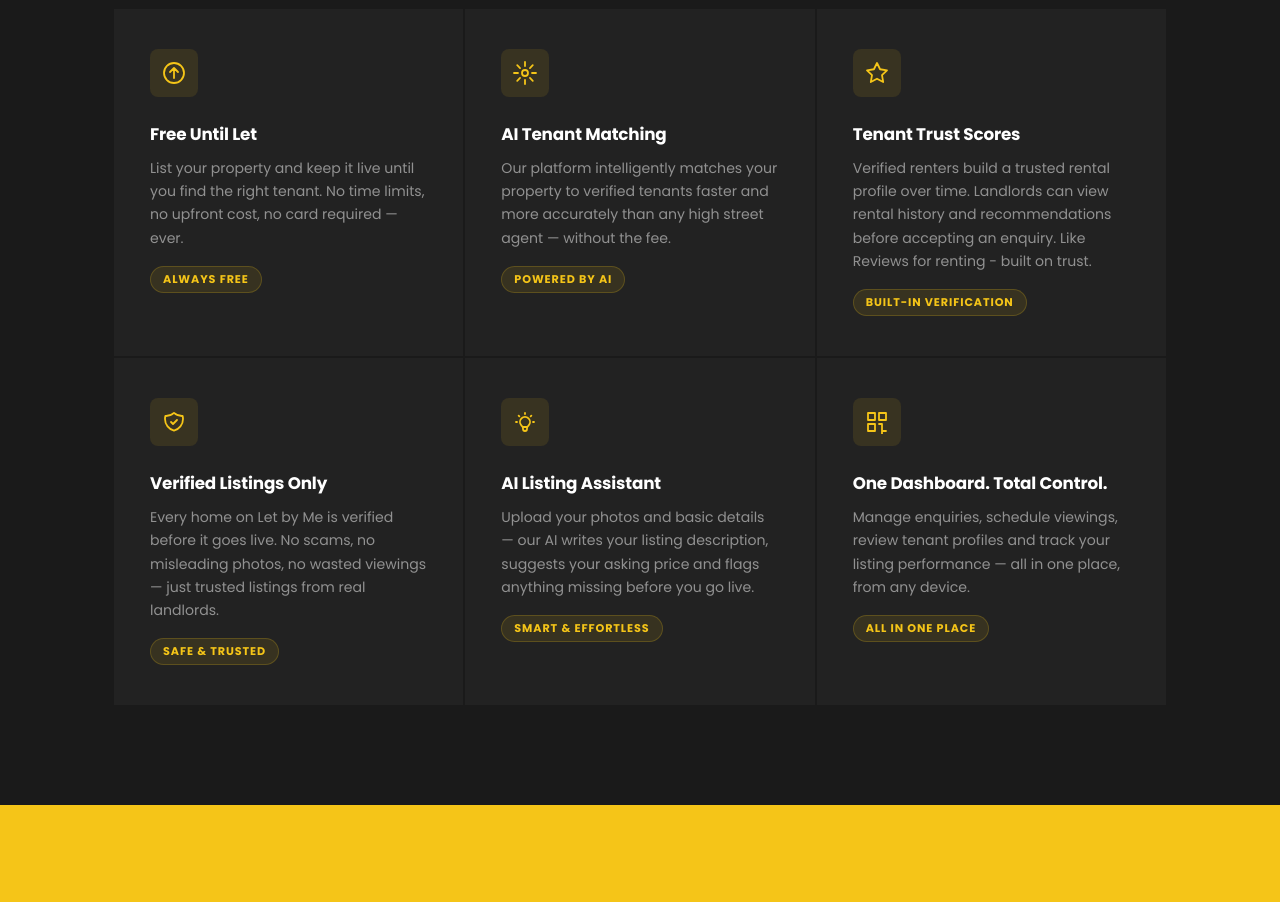
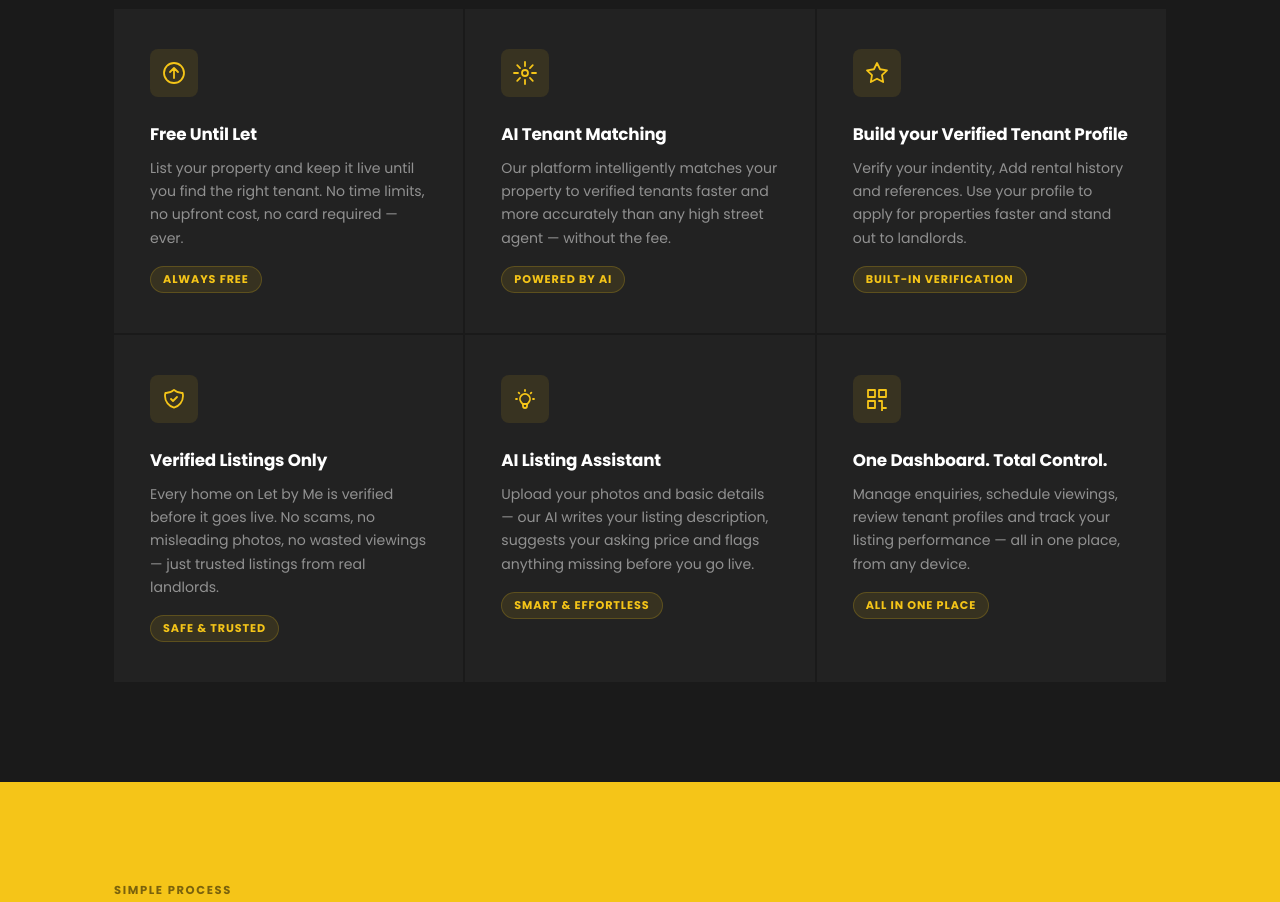
Before and after one commit to kirklemac78/letbyme-launch, a website: page index.html in a window 1280 px wide. Shown: the part 1300-2202 px from the top of the page. Drawn offline with Linux system fonts and the light colour scheme.

Commit message:
Update index.html

```diff
--- a/index.html
+++ b/index.html
@@ -983,8 +983,8 @@
           <div class="why-icon">
             <svg viewBox="0 0 24 24"><path d="M12 2l3.09 6.26L22 9.27l-5 4.87 1.18 6.88L12 17.77l-6.18 3.25L7 14.14 2 9.27l6.91-1.01L12 2z" stroke="#F5C518" stroke-width="1.8" fill="none"/></svg>
           </div>
-          <div class="why-card-title">Tenant Trust Scores</div>
-          <div class="why-card-text">Verified renters build a trusted rental profile over time. Landlords can view rental history and recommendations before accepting an enquiry. Like Reviews for renting - built on trust.</div>
+          <div class="why-card-title">Build your Verified Tenant Profile</div>
+          <div class="why-card-text">Verify your indentity, Add rental history and references. Use your profile to apply for properties faster and stand out to landlords.</div>
           <span class="why-card-tag">Built-in Verification</span>
         </div>
 
```
